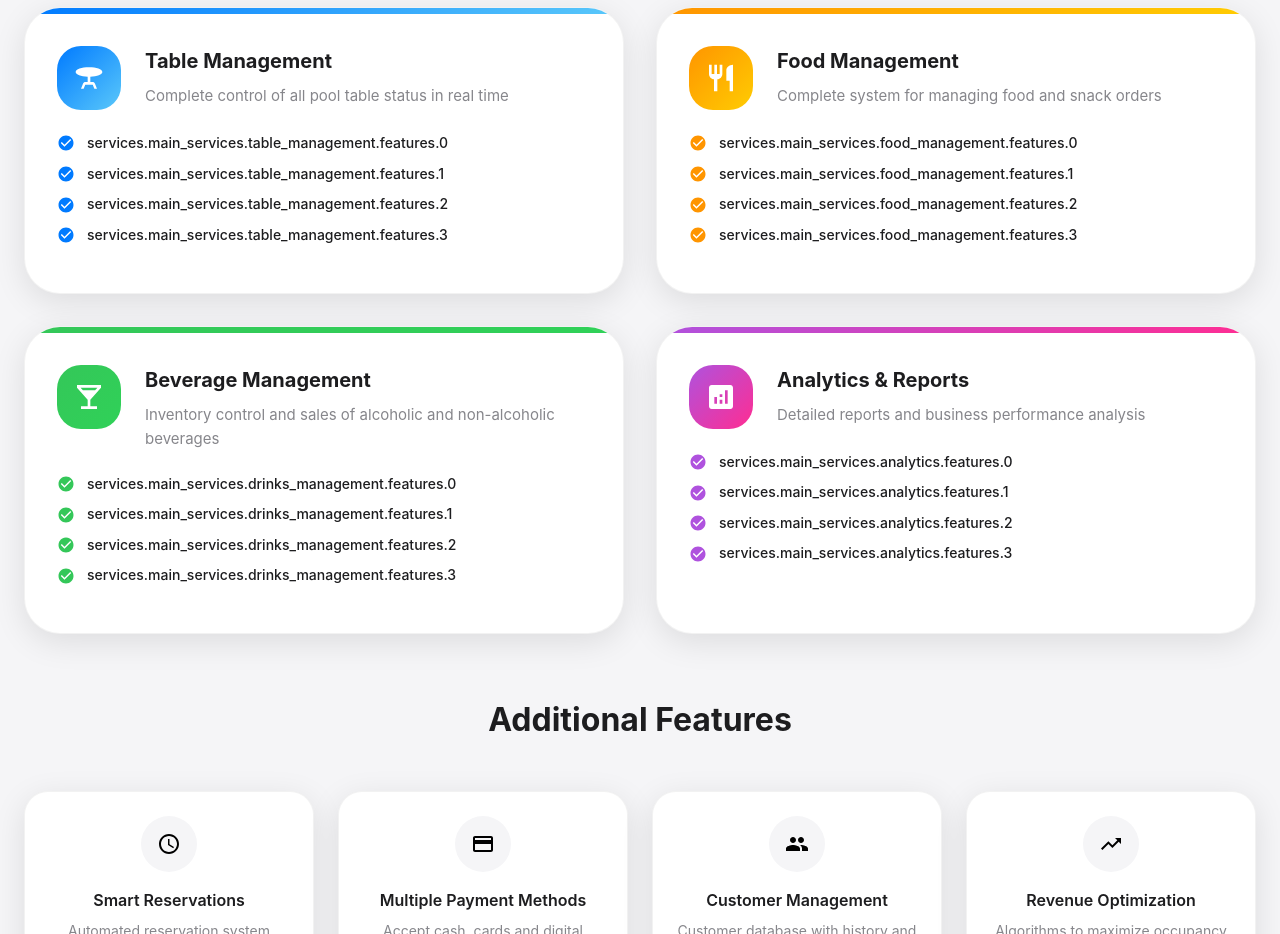
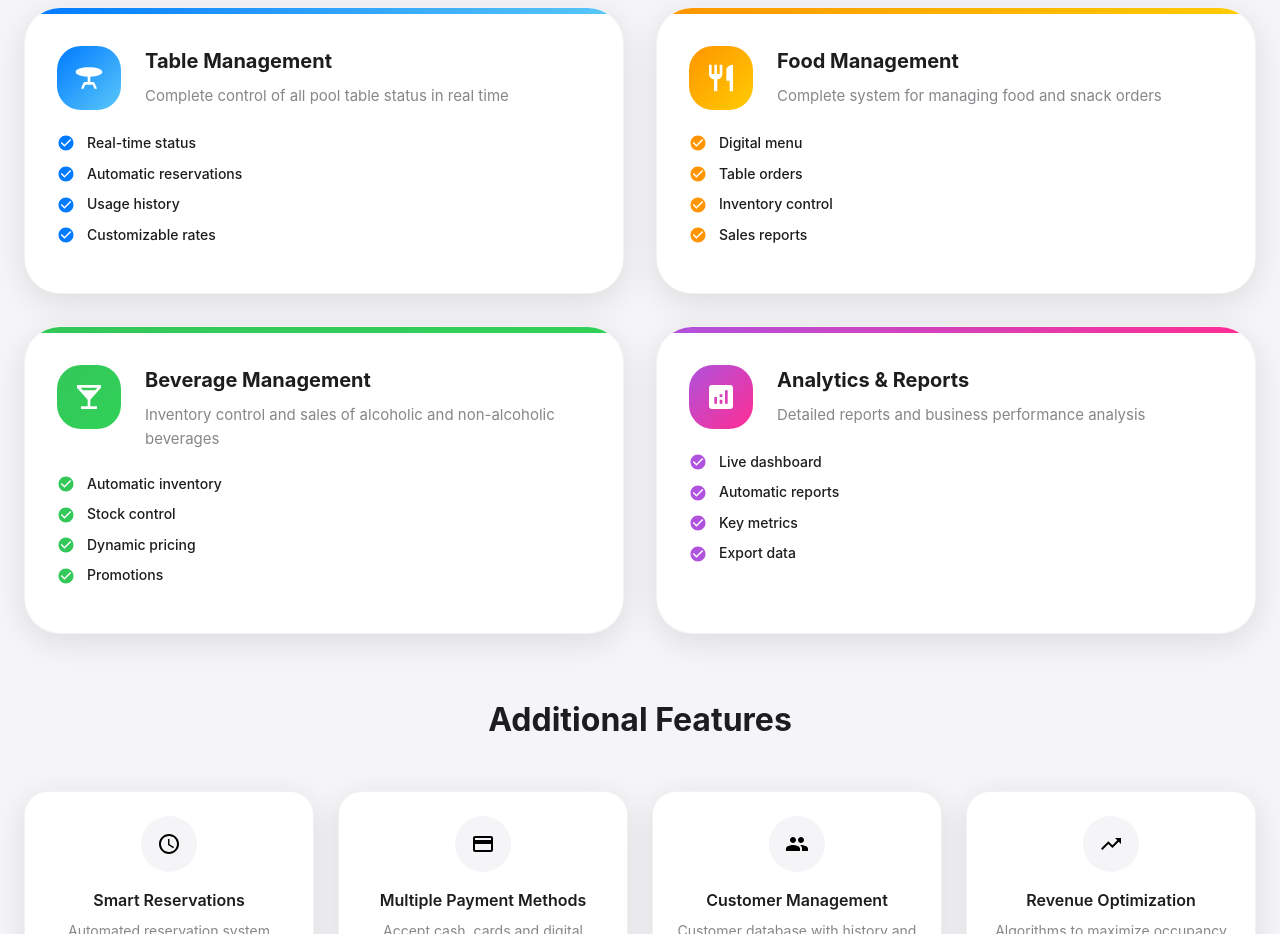
Before and after one commit to OscarZarcoG/frontend_billar, a Next.js app: page /landing in a window 1280 px wide. Shown: the part 1060-1994 px from the top of the page. Built offline with nearby package versions, Linux system fonts and the light colour scheme; no server answers.

Commit message:
refactor(language): change spanish flag and restructure features format
Update Spanish flag from 🇪🇸 to 🇲🇽 and convert features arrays to objects in language JSON files for better maintainability. Remove unnecessary comments from components.

```diff
--- a/src/components/landing/ServicesSection.tsx
+++ b/src/components/landing/ServicesSection.tsx
@@ -26,7 +26,6 @@ import { useTranslation } from '../../hooks/language/useTranslation';
 export default function ServicesSection() {
   const { t } = useTranslation();
 
-  // Get translated data
   const mainServices = getMainServices(t);
   const additionalFeatures = getAdditionalFeatures(t);
   const testimonials = getTestimonials(t);
@@ -34,7 +33,6 @@ export default function ServicesSection() {
   return (
     <Box sx={{ ...getSectionPadding(), backgroundColor: colors.background }}>
       <Container maxWidth={getContainerMaxWidth() as 'xs' | 'sm' | 'md' | 'lg' | 'xl' | false}>
-        {/* Section Header */}
         <Box sx={{ textAlign: 'center', mb: 8 }}>
           <Typography
             variant="h2"
@@ -74,7 +72,6 @@ export default function ServicesSection() {
           </Typography>
         </Box>
 
-        {/* Main Services Grid */}
         <Grid container spacing={4} sx={{ mb: 8 }}>
           {mainServices.map((service, index) => (
             <Grid key={`service-${index}`} size={{ xs: 12, lg: 6 }}>
--- a/src/components/ui/LanguageSelector.tsx
+++ b/src/components/ui/LanguageSelector.tsx
@@ -21,13 +21,12 @@ import {
 import { useTranslation } from '../../hooks/language/useTranslation';
 import type { Language } from '../../contexts/language/LanguageContext';
 
-// Configuración de idiomas con iconos y información
 const languageConfig = {
   es: {
     code: 'es',
     name: 'Español',
     nativeName: 'Español',
-    flag: '🇪🇸',
+    flag: '🇲🇽',
     shortCode: 'ES',
   },
   en: {
@@ -74,7 +73,6 @@ export const LanguageSelector: React.FC<LanguageSelectorProps> = ({
   const currentLanguageConfig = languageConfig[language];
   const availableLanguages = getAvailableLanguages();
 
-  // Estilos base siguiendo el diseño Apple
   const baseButtonStyles = {
     borderRadius: 2,
     textTransform: 'none' as const,
@@ -86,7 +84,6 @@ export const LanguageSelector: React.FC<LanguageSelectorProps> = ({
     },
   };
 
-  // Renderizado según la variante
   const renderTrigger = () => {
     switch (variant) {
       case 'icon':
--- a/src/language/en.json
+++ b/src/language/en.json
@@ -173,22 +173,42 @@
       "table_management": {
         "title": "Table Management",
         "description": "Complete control of all pool table status in real time",
-        "features": ["Real-time status", "Automatic reservations", "Usage history", "Customizable rates"]
+        "features": {
+          "0": "Real-time status",
+          "1": "Automatic reservations",
+          "2": "Usage history",
+          "3": "Customizable rates"
+        }
       },
       "food_management": {
         "title": "Food Management",
         "description": "Complete system for managing food and snack orders",
-        "features": ["Digital menu", "Table orders", "Inventory control", "Sales reports"]
+        "features": {
+          "0": "Digital menu",
+          "1": "Table orders",
+          "2": "Inventory control",
+          "3": "Sales reports"
+        }
       },
       "drinks_management": {
         "title": "Beverage Management",
         "description": "Inventory control and sales of alcoholic and non-alcoholic beverages",
-        "features": ["Automatic inventory", "Stock control", "Dynamic pricing", "Promotions"]
+        "features": {
+          "0": "Automatic inventory",
+          "1": "Stock control",
+          "2": "Dynamic pricing",
+          "3": "Promotions"
+        }
       },
       "analytics": {
         "title": "Analytics & Reports",
         "description": "Detailed reports and business performance analysis",
-        "features": ["Live dashboard", "Automatic reports", "Key metrics", "Export data"]
+        "features": {
+          "0": "Live dashboard",
+          "1": "Automatic reports",
+          "2": "Key metrics",
+          "3": "Export data"
+        }
       }
     },
     "additional_features": {
--- a/src/language/es.json
+++ b/src/language/es.json
@@ -218,22 +218,42 @@
       "table_management": {
         "title": "Gestión de Mesas",
         "description": "Control completo del estado de todas las mesas de billar en tiempo real",
-        "features": ["Estado en tiempo real", "Reservas automáticas", "Historial de uso", "Tarifas personalizables"]
+        "features": {
+          "0": "Estado en tiempo real",
+          "1": "Reservas automáticas",
+          "2": "Historial de uso",
+          "3": "Tarifas personalizables"
+        }
       },
       "food_management": {
         "title": "Gestión de Alimentos",
         "description": "Sistema completo para el manejo de pedidos de comida y snacks",
-        "features": ["Menú digital", "Pedidos por mesa", "Control de inventario", "Reportes de ventas"]
+        "features": {
+          "0": "Menú digital",
+          "1": "Pedidos por mesa",
+          "2": "Control de inventario",
+          "3": "Reportes de ventas"
+        }
       },
       "drinks_management": {
         "title": "Gestión de Bebidas",
         "description": "Control de inventario y ventas de bebidas alcohólicas y no alcohólicas",
-        "features": ["Inventario automático", "Control de stock", "Precios dinámicos", "Promociones"]
+        "features": {
+          "0": "Inventario automático",
+          "1": "Control de stock",
+          "2": "Precios dinámicos",
+          "3": "Promociones"
+        }
       },
       "analytics": {
         "title": "Análisis y Reportes",
         "description": "Reportes detallados y análisis de rendimiento del negocio",
-        "features": ["Dashboard en vivo", "Reportes automáticos", "Métricas clave", "Exportar datos"]
+        "features": {
+          "0": "Dashboard en vivo",
+          "1": "Reportes automáticos",
+          "2": "Métricas clave",
+          "3": "Exportar datos"
+        }
       }
     },
     "additional_features": {
```
